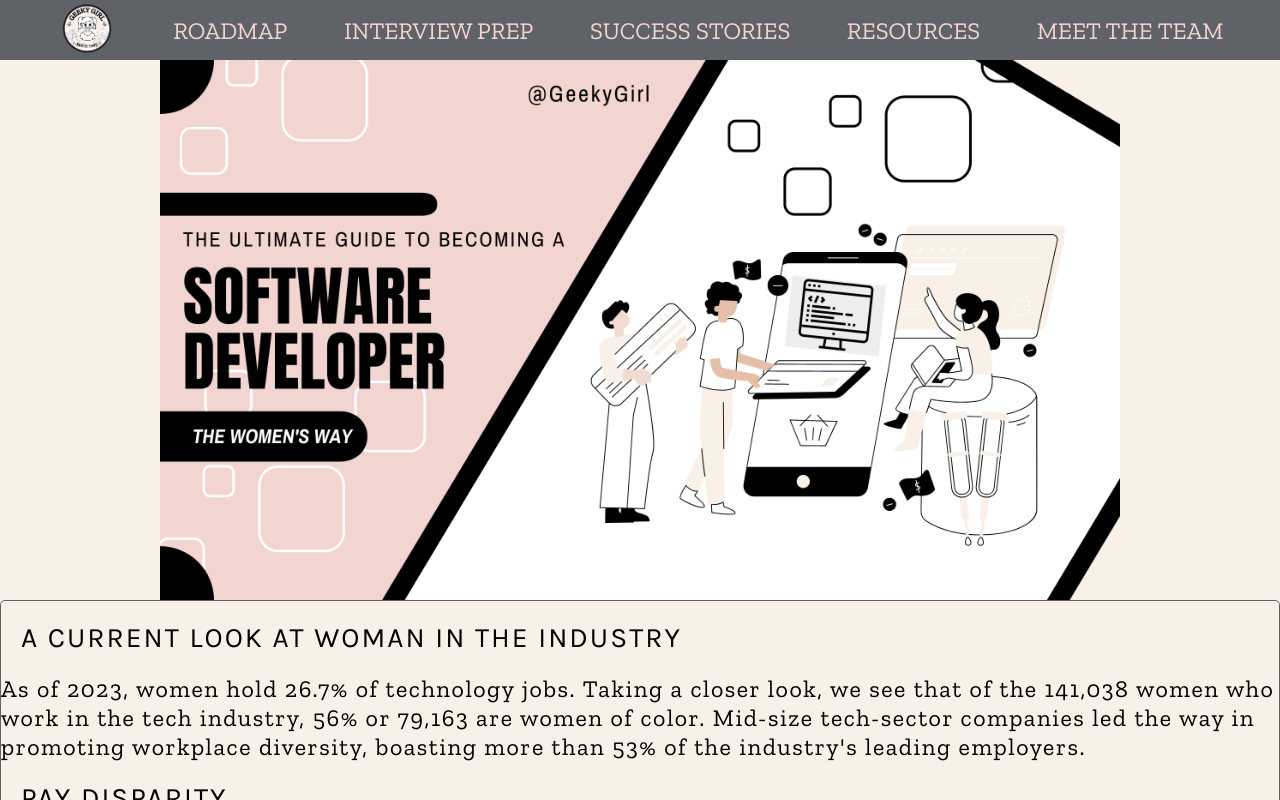
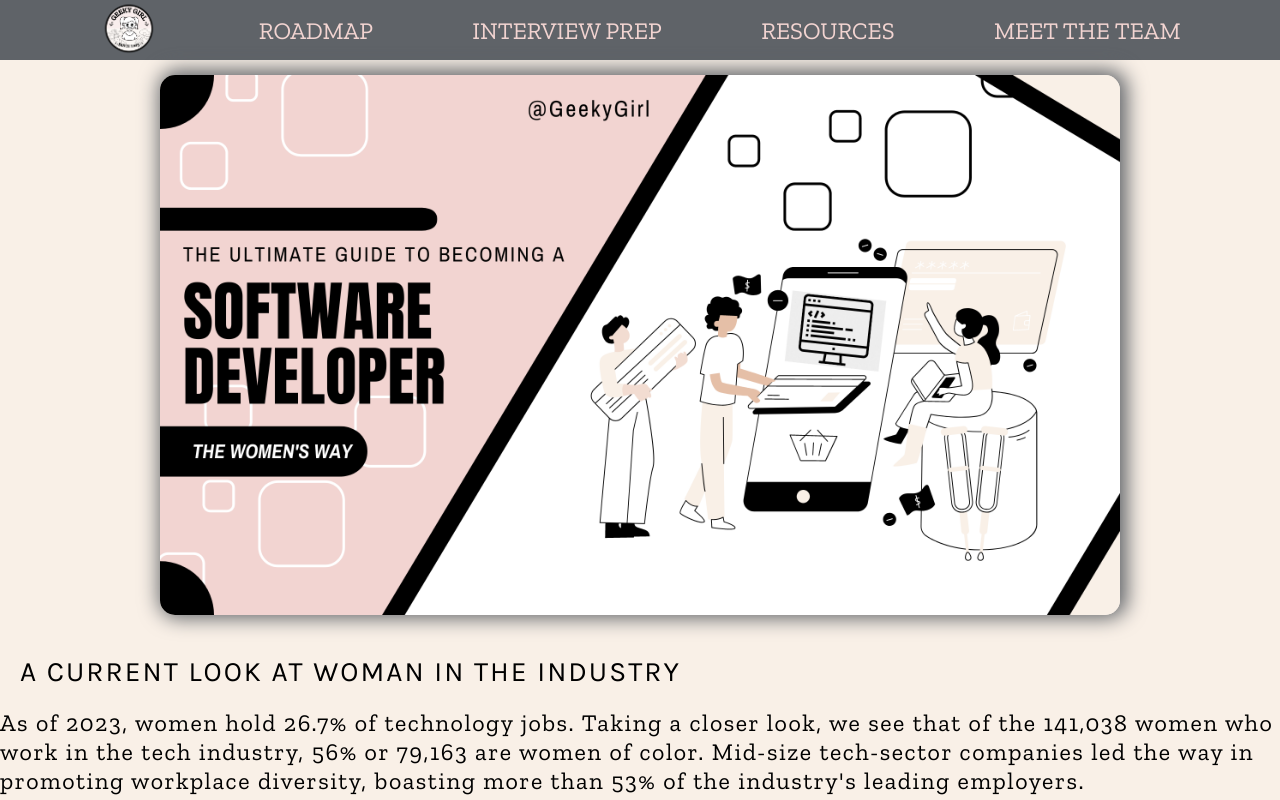
Before and after one commit to Tom-Ainsworth/Geeky-Girl, a React (Vite) app: page / in a window 1280 px wide. Shown: the top 800 px of the page. Built offline with nearby package versions, Linux system fonts and the light colour scheme.

Commit message:
updated as requeted both nav bar and hero

```diff
--- a/src/routes/home/Home.module.css
+++ b/src/routes/home/Home.module.css
@@ -6,13 +6,17 @@
 	justify-content: center;
 	display: flex;
 	width: 75%;
+
+
 }
 
 .hero_img{
 	padding:0px;
-	margin:0px;
+	margin:5px;
 	height:100%;
 	width:100%;
+	box-shadow: 3px -1px 20px 4px #5f6368;
+	border-radius: 15px;
 }
 
 .info_woman{
@@ -22,9 +26,9 @@
 	flex-direction: column;
 	justify-content: center;
 	margin: 0 auto;
-	border: 1px solid #5f6368;
 	border-radius: 5px;
 	margin-top: 0;
+	padding-top: 15px;
 	font-size: x-large;
 	letter-spacing:1.5px ;
 }
--- a/src/routes/navigation/Navigation.jsx
+++ b/src/routes/navigation/Navigation.jsx
@@ -26,11 +26,11 @@ const Navigation = () => {
 								Interview Prep
 							</NavLink>
 						</li>
-						<li>
+						{/* <li>
 							<NavLink to="success-stories">
 								Success Stories
 							</NavLink>
-						</li>
+						</li> */}
 						<li>
 							<NavLink to="resources">Resources</NavLink>
 						</li>
--- a/src/routes/navigation/Navigation.module.css
+++ b/src/routes/navigation/Navigation.module.css
@@ -13,6 +13,7 @@
 	font-size: x-large;
 	list-style-type: none;
 	padding: 30px 0px;
+	margin-bottom: 10px;
 	text-transform: uppercase;
 
 }
@@ -39,6 +40,7 @@
 	width: 60px;
 }
 
+
 @media screen and (max-width: 850px) {
 	.nav_ul {
 		width: 100%;
```
